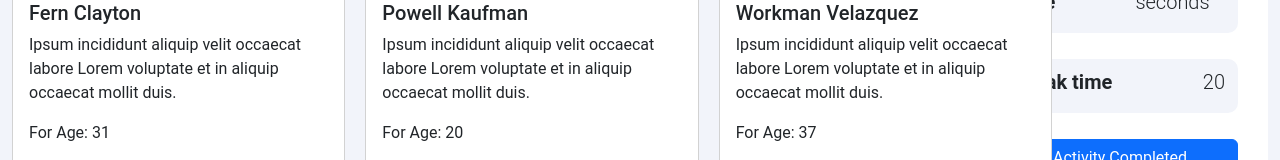
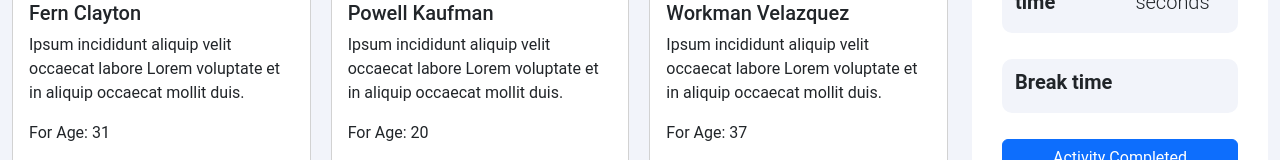
Before and after one commit to amitpaultl/club-side, a React (Create React App) app: page / in a window 1280 px wide. Shown: the part 536-696 px from the top of the page. Built offline with nearby package versions, Linux system fonts and the light colour scheme.

Commit message:
total responsive

```diff
--- a/src/AllToTal/Alltotal.css
+++ b/src/AllToTal/Alltotal.css
@@ -1,7 +1,5 @@
 /* container-coustom */
 .container-coustom{
-    width: 1040px;
-    margin: auto;
     margin-top: 105px;
 
   }
@@ -32,6 +30,11 @@
   gap: 20px;
 }
 
+.question-add{
+  margin-top: 30px;
+}
+
+
 @media (min-width: 320px) and (max-width: 767.98px) {
   .card-style{
   grid-template-columns: repeat(1, 1fr);
--- a/src/AllToTal/Alltotal.js
+++ b/src/AllToTal/Alltotal.js
@@ -27,7 +27,7 @@ const Alltotal = () => {
     return (
         <div className='container-fluid'>
             <div className="row">
-                <div className="col-md-12 col-sm-12 col-lg-9">
+                <div className="col-md-12 col-sm-12 col-lg-8 col-xl-9">
                 <div className="container-coustom">
                     <div className="logo">
                     <i className='icon'><FontAwesomeIcon icon={faDumbbell}></FontAwesomeIcon></i><a href="">Miss Bangla Ulra</a>
@@ -38,10 +38,14 @@ const Alltotal = () => {
                         {
                             exercise.map(item => <Item secend={addSecend} card={item} key={item.id} ></Item>)
                         }
+
+                    </div>
+                    <div className="question-add">
+
                     </div>
                 </div>
                 </div>
-                <div className="col-md-12 col-sm-12 col-lg-3">
+                <div className="col-md-12 col-sm-12 col-lg-4 col-xl-3">
                         <RightSide  exerciseTimeCount={exerciseTime}></RightSide>
                 </div>
             </div>
--- a/src/componts/RightSide/RightSide.css
+++ b/src/componts/RightSide/RightSide.css
@@ -1,6 +1,8 @@
 .right-side{
     background-color: #fff;
     padding: 55px 30px;
+    position: sticky;
+    top: 0;
 }
 .img-profile {
     width: 50px;
--- a/src/componts/RightSide/RightSide.js
+++ b/src/componts/RightSide/RightSide.js
@@ -7,7 +7,7 @@ import 'react-toastify/dist/ReactToastify.css';
 const addSecent = (e) =>{
     const setText = document.getElementById('break-time-id');
     const values = e.target.innerText
-    setText.innerText = values
+    setText.innerText = values + 'seconds';
     localStorage.setItem('time', values)
 
 
@@ -79,7 +79,7 @@ const RightSide = ({exerciseTimeCount}) => {
             <div className="detalis-bg">
                 <div className="detalis d-flex justify-content-between">
                     <h3>Break time</h3>
-                    <h3 className='count-time' id='break-time-id'>20 </h3>
+                    <h3 className='count-time' id='break-time-id'> </h3>
                 </div>
             </div>
             <button onClick={notify} type="button" className="btn btn-primary w-100 completed">Activity Completed</button>
```
